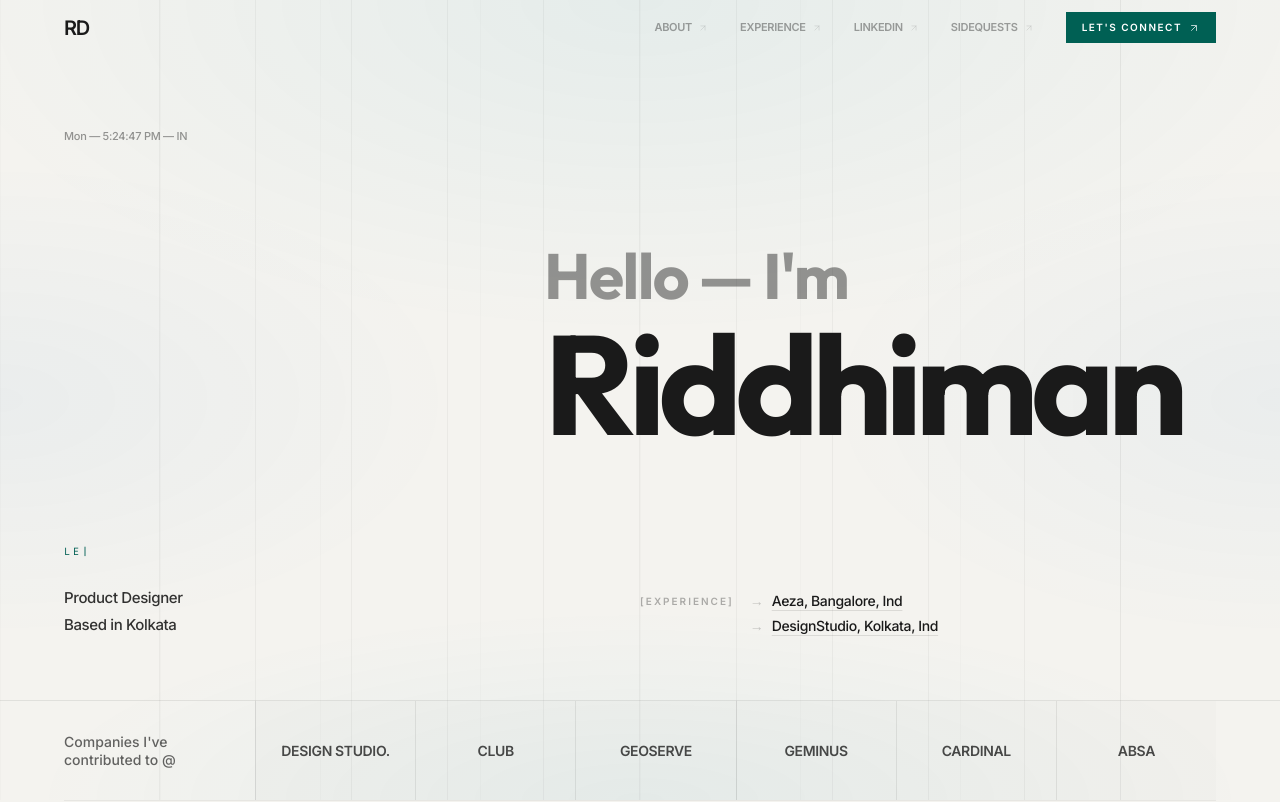
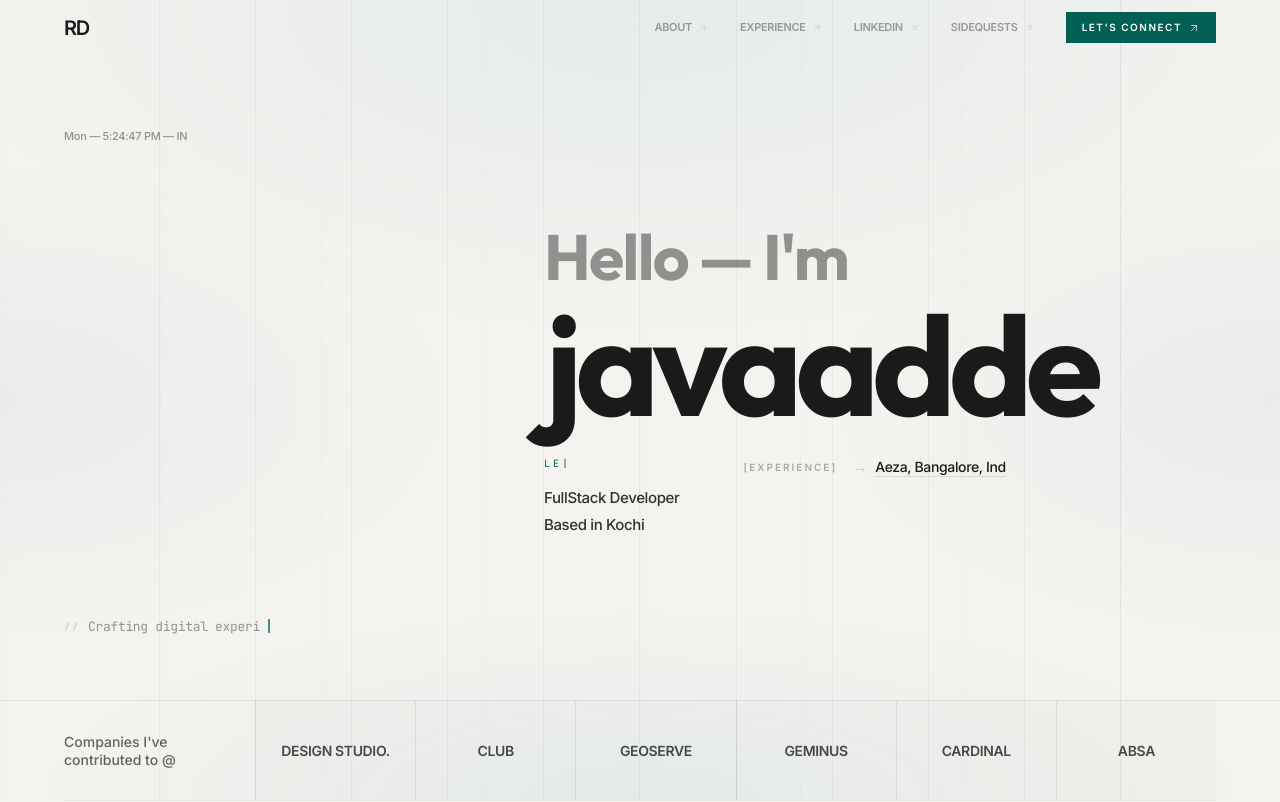
Before and after one commit to javaadde/portfolioo, a Next.js app: page / in a window 1280 px wide. Shown: the top 802 px of the page. Built offline with nearby package versions, Linux system fonts and the light colour scheme.

Commit message:
refactor: refignment in hero section

```diff
--- a/src/app/page.tsx
+++ b/src/app/page.tsx
@@ -1,6 +1,12 @@
 "use client";
 
-import React, { useEffect, useState, useMemo, useRef } from "react";
+import React, {
+  useEffect,
+  useState,
+  useMemo,
+  useRef,
+  useCallback,
+} from "react";
 import { motion, useScroll, useTransform, useInView } from "framer-motion";
 import { format } from "date-fns";
 import {
@@ -36,6 +42,70 @@ function AnimatedSection({
       className={className}
     >
       {children}
+    </motion.div>
+  );
+}
+
+/* ────────────── TYPING ANIMATION ────────────── */
+const typingPhrases = [
+  "Building ideas into code_",
+  "Crafting digital experiences_",
+  "Full-stack developer & creator_",
+  "Designing seamless interfaces_",
+  "Turning concepts into reality_",
+];
+
+function TypingAnimation() {
+  const [currentPhrase, setCurrentPhrase] = useState(0);
+  const [displayText, setDisplayText] = useState("");
+  const [isDeleting, setIsDeleting] = useState(false);
+  const [charIndex, setCharIndex] = useState(0);
+
+  useEffect(() => {
+    const phrase = typingPhrases[currentPhrase];
+    let timeout: NodeJS.Timeout;
+
+    if (!isDeleting && charIndex < phrase.length) {
+      // Typing forward
+      timeout = setTimeout(
+        () => {
+          setDisplayText(phrase.substring(0, charIndex + 1));
+          setCharIndex(charIndex + 1);
+        },
+        60 + Math.random() * 40,
+      );
+    } else if (!isDeleting && charIndex === phrase.length) {
+      // Pause at end
+      timeout = setTimeout(() => setIsDeleting(true), 2000);
+    } else if (isDeleting && charIndex > 0) {
+      // Deleting
+      timeout = setTimeout(() => {
+        setDisplayText(phrase.substring(0, charIndex - 1));
+        setCharIndex(charIndex - 1);
+      }, 30);
+    } else if (isDeleting && charIndex === 0) {
+      // Move to next phrase
+      setIsDeleting(false);
+      setCurrentPhrase((prev) => (prev + 1) % typingPhrases.length);
+    }
+
+    return () => clearTimeout(timeout);
+  }, [charIndex, isDeleting, currentPhrase]);
+
+  return (
+    <motion.div
+      initial={{ opacity: 0 }}
+      animate={{ opacity: 1 }}
+      transition={{ delay: 0.8, duration: 1 }}
+      className="flex items-center gap-2"
+    >
+      <span className="font-mono text-[10px] tracking-[0.2em] text-black/20 uppercase">
+        //
+      </span>
+      <span className="font-mono text-[12px] md:text-[13px] tracking-tight text-black/40">
+        {displayText}
+      </span>
+      <span className="inline-block w-[2px] h-[14px] bg-[#006054] animate-pulse" />
     </motion.div>
   );
 }
@@ -171,48 +241,45 @@ export default function Home() {
                   Hello — I&apos;m
                 </h2>
                 <h1 className="font-bold font-heading text-[18vw] md:text-[14vw] lg:text-[11vw] leading-[0.85] tracking-[-0.05em] text-[#1a1a1a]">
-                  Riddhiman
+                  javaadde
                 </h1>
-              </motion.div>
-            </div>
-          </div>
 
-          {/* Subtitle & Experience Bar */}
-          <div className="grid grid-cols-12 gap-0 pb-16 items-end">
-            {/* Left: Product Designer / Kolkata */}
+                {/* Subtitle & Experience — directly under name */}
+                <div className="flex flex-col md:flex-row gap-8 md:gap-16 mt-8">
+                  {/* Left: FullStack Developer / Kochi */}
                   <motion.div
-              initial={{ opacity: 0, y: 30 }}
+                    initial={{ opacity: 0, y: 20 }}
                     animate={{ opacity: 1, y: 0 }}
                     transition={{
                       delay: 0.4,
                       duration: 0.8,
                       ease: [0.16, 1, 0.3, 1],
                     }}
-              className="col-span-12 md:col-span-4 flex flex-col gap-1"
+                    className="flex flex-col gap-1"
                   >
-              <div className="flex items-center gap-3 mb-6">
+                    <div className="flex items-center gap-3 mb-3">
                       <span className="font-mono text-[10px] tracking-[0.3em] font-medium text-[#006054]">
                         LE|
                       </span>
                     </div>
                     <span className="text-[14px] md:text-[15px] text-black/80 font-medium tracking-tight">
-                Product Designer
+                      FullStack Developer
                     </span>
                     <span className="text-[14px] md:text-[15px] text-black/80 font-medium tracking-tight">
-                Based in Kolkata
+                      Based in Kochi
                     </span>
                   </motion.div>
 
                   {/* Right: Experience */}
                   <motion.div
-              initial={{ opacity: 0, y: 30 }}
+                    initial={{ opacity: 0, y: 20 }}
                     animate={{ opacity: 1, y: 0 }}
                     transition={{
                       delay: 0.5,
                       duration: 0.8,
                       ease: [0.16, 1, 0.3, 1],
                     }}
-              className="col-span-12 md:col-start-7 md:col-span-6 mt-10 md:mt-0 flex flex-col gap-4"
+                    className="flex flex-col gap-4"
                   >
                     <div className="flex items-start gap-4">
                       <span className="font-body text-[10px] tracking-[0.2em] uppercase text-black/30 pt-1 font-bold">
@@ -225,15 +292,17 @@ export default function Home() {
                             Aeza, Bangalore, Ind
                           </span>
                         </div>
-                  <div className="flex items-center gap-2">
-                    <span className="text-[14px] text-black/20">→</span>
-                    <span className="text-[14px] text-[#1a1a1a] font-medium tracking-tight underline decoration-black/10 underline-offset-4">
-                      DesignStudio, Kolkata, Ind
-                    </span>
-                  </div>
                       </div>
                     </div>
                   </motion.div>
+                </div>
+              </motion.div>
+            </div>
+          </div>
+
+          {/* Typing Animation — Bottom Left */}
+          <div className="pb-16">
+            <TypingAnimation />
           </div>
         </div>
 
```
Lines whose indentation alone changed are shown as unchanged.
